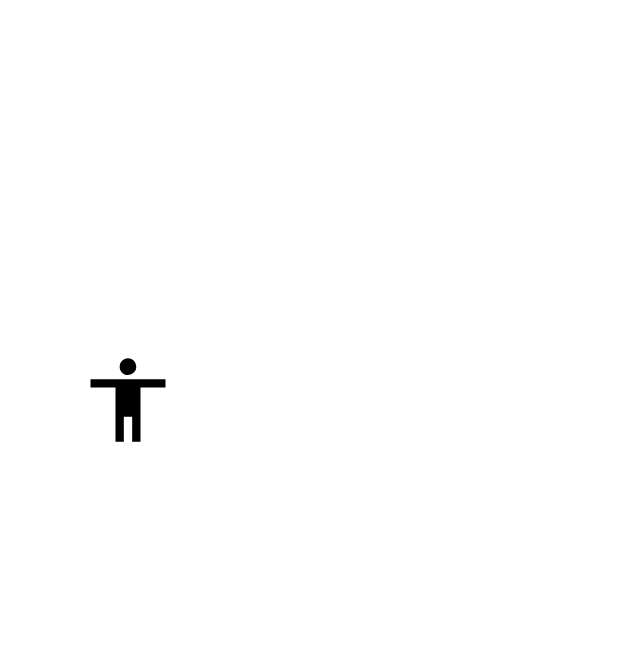
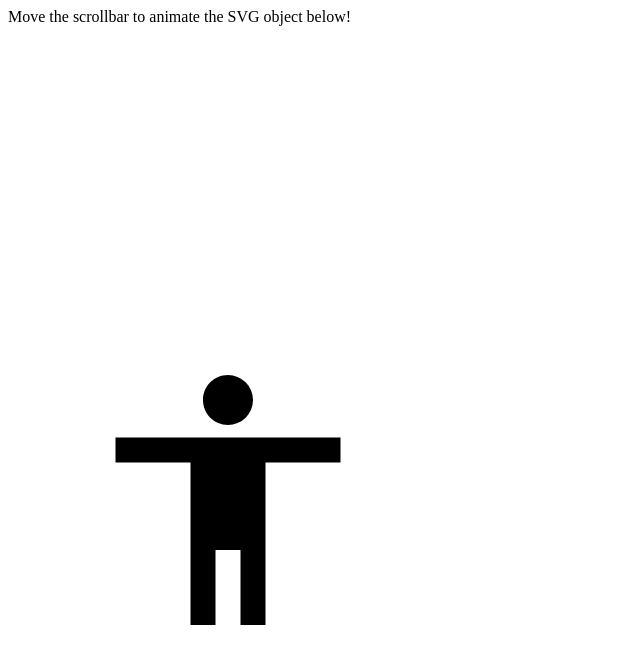
Before and after one commit to davidvandenbor/css-animation-linked-to-scrollbar, a website built with Parcel: page index.html in a window 1280 px wide. Shown: the top 664 px of the page, without its empty margins (0-640 px from the left). Built offline with nearby package versions, Linux system fonts and the light colour scheme.

Commit message:
Update index.html

```diff
--- a/index.html
+++ b/index.html
@@ -9,8 +9,8 @@
    <script src="scripts.js"></script>
 </head>
 <body>
-
-<svg width="100" height="100" viewBox="0 0 24 24">
+Move the scrollbar to animate the SVG object below!
+<svg width="300" height="300" viewBox="0 0 24 24">
   <path d="M21,9H15V22H13V16H11V22H9V9H3V7H21M12,2A2,2 0 0,1 14,4A2,2 0 0,1 12,6C10.89,6 10,5.1 10,4C10,2.89 10.89,2 12,2Z" />
 </svg>
 
```
